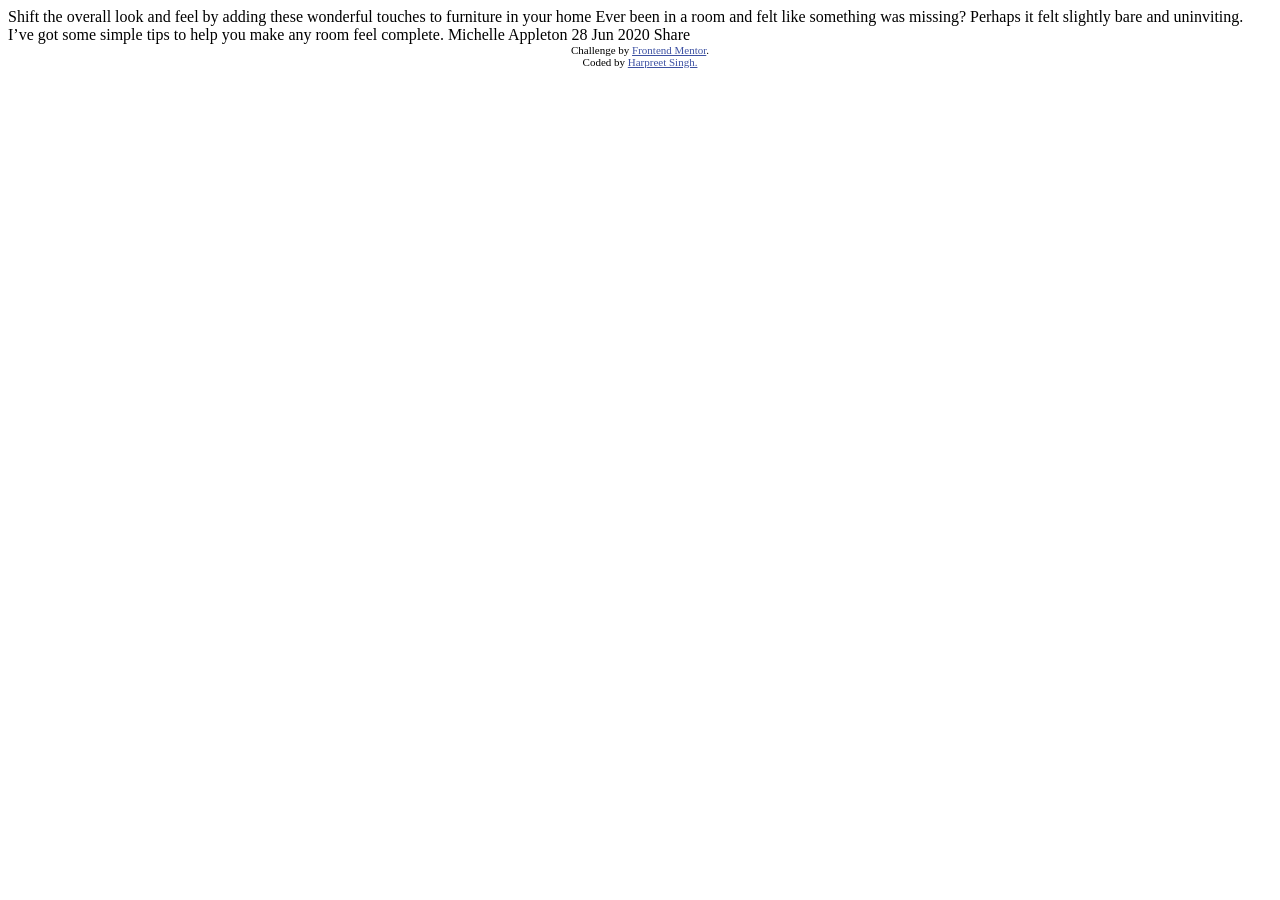
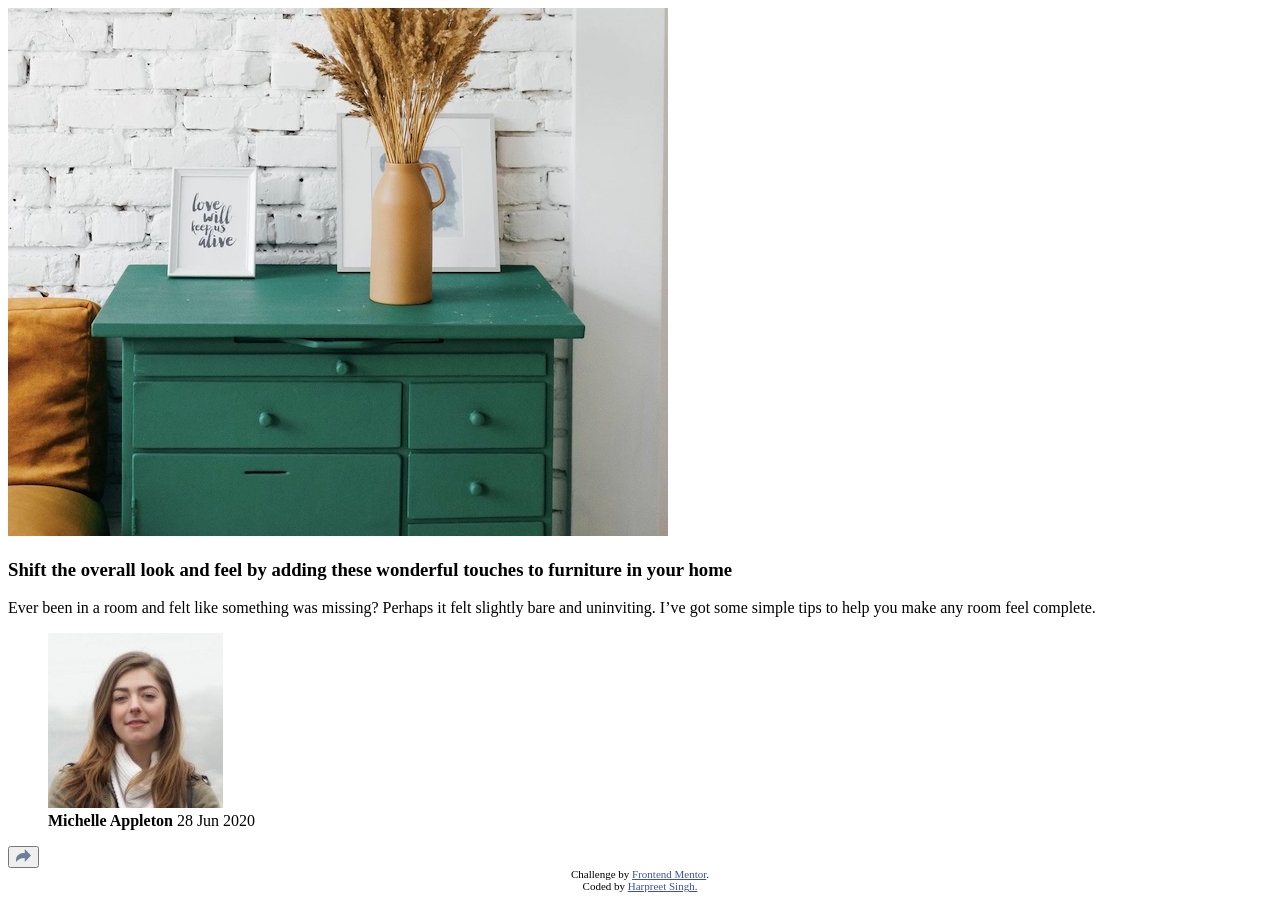
Before and after one commit to harpreet-singh-147/front-end-mentor-article-preview-component, a plain HTML site: page index.html in a window 1280 px wide. Before the commit the page ends 800 px from the top, so only its background shows below. Drawn offline with Linux system fonts and the light colour scheme.

Commit message:
added initial HTML markup

```diff
--- a/index.html
+++ b/index.html
@@ -11,17 +11,36 @@
 
 <body>
 
-  Shift the overall look and feel by adding these wonderful
-  touches to furniture in your home
-
-  Ever been in a room and felt like something was missing? Perhaps
-  it felt slightly bare and uninviting. I’ve got some simple tips
-  to help you make any room feel complete.
-
-  Michelle Appleton
-  28 Jun 2020
-
-  Share
+  <main class="main">
+    <article class="decor-tips">
+      <img src="images/drawers.jpg" alt="An image of a chest of drawers with a plant on top"
+        class="decor-tips__main-img">
+      <section class="decor-tips__content">
+        <header class="decor-tips__header">
+          <h1 class="decor-tips__heading">Shift the overall look and feel by adding these wonderful
+            touches to furniture in your home</h1>
+        </header>
+        <p class="decor-tips__text">Ever been in a room and felt like something was missing? Perhaps
+          it felt slightly bare and uninviting. I’ve got some simple tips
+          to help you make any room feel complete.</p>
+        <footer class="decor-tips__footer">
+          <figure class="decor-tips__author-figure">
+            <img src="images/avatar-michelle.jpg" alt="Michelle Appleton" class="decor-tips__author-img">
+            <figcaption class="decor-tips__figcaption">
+              <strong class="decor-tips__author-name">Michelle Appleton</strong>
+              <time datetime="2020-06-28" class="decor-tips__date-published">28 Jun 2020</time>
+            </figcaption>
+          </figure>
+          <button class="decor-tips__btn-share" aria-haspopup="true" aria-expanded="false">
+            <img src="images/icon-share.svg" alt="Share this content">
+            <div class="decor-tips__share-icons" aria-hidden="true">
+              <!-- Social media icons will go here -->
+            </div>
+          </button>
+        </footer>
+      </section>
+    </article>
+  </main>
 
   <footer class="attribution">
     Challenge by <a href="https://www.frontendmentor.io?ref=challenge" target="_blank"
```
